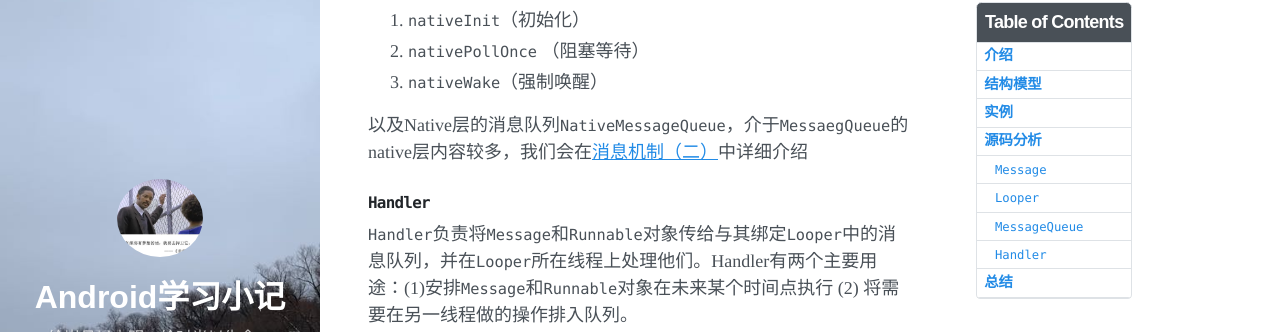
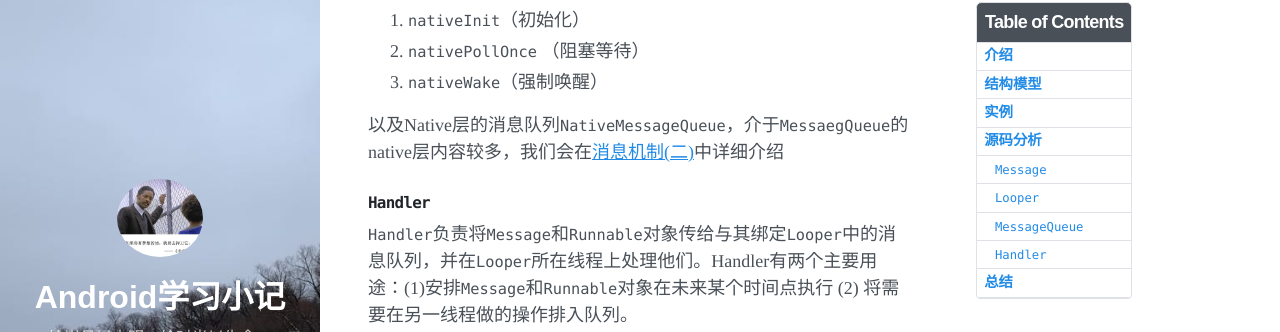
Before and after one commit to Bernie-sw-jiang/BernieJiang.github.io, a Jekyll site: the page built from _posts/2022-02-27-消息机制(一).markdown, in a window 1280 px wide and 900 px high, scrolled down 17130 px. Shown: the part 118-450 px from the top of the window. Built offline with Jekyll 4.4.1, drawn with Linux system fonts in a browser that asks for light colours; nearby versions of some CDN libraries; some of the changed text lies outside the part shown.

```diff
--- a/_posts/2022-02-27-消息机制(一).markdown
+++ b/_posts/2022-02-27-消息机制(一).markdown
@@ -560,7 +560,7 @@ private int postSyncBarrier(long when) {
 // MessageQueue
 void quit(boolean safe) {
 	if (!mQuitAllowed) {
-      // 不允许退出时调用MeaageQueue.quit会直接报错
+		// 不允许退出时调用MeaageQueue.quit会直接报错
 		throw new IllegalStateException("Main thread not allowed to quit.");
 	}
 
@@ -628,7 +628,7 @@ private void removeAllMessagesLocked() {
 2. `nativePollOnce` （阻塞等待）
 3. `nativeWake`（强制唤醒）
 
-以及Native层的消息队列`NativeMessageQueue`，介于`MessaegQueue`的native层内容较多，我们会在[消息机制（二）](../2022-03-20-消息机制（二）)中详细介绍
+以及Native层的消息队列`NativeMessageQueue`，介于`MessaegQueue`的native层内容较多，我们会在[消息机制(二)](../2022-03-20-消息机制(二))中详细介绍
 
 ### `Handler`
 
--- a/_posts/2022-03-20-消息机制(二).markdown
+++ b/_posts/2022-03-20-消息机制(二).markdown
@@ -1,7 +1,7 @@
 ---
 layout: post
 title:  "消息机制(二)"
-date:   2022-02-27
+date:   2022-03-20
 toc:  true
 tags: [Android源码解读]
 ---
```
